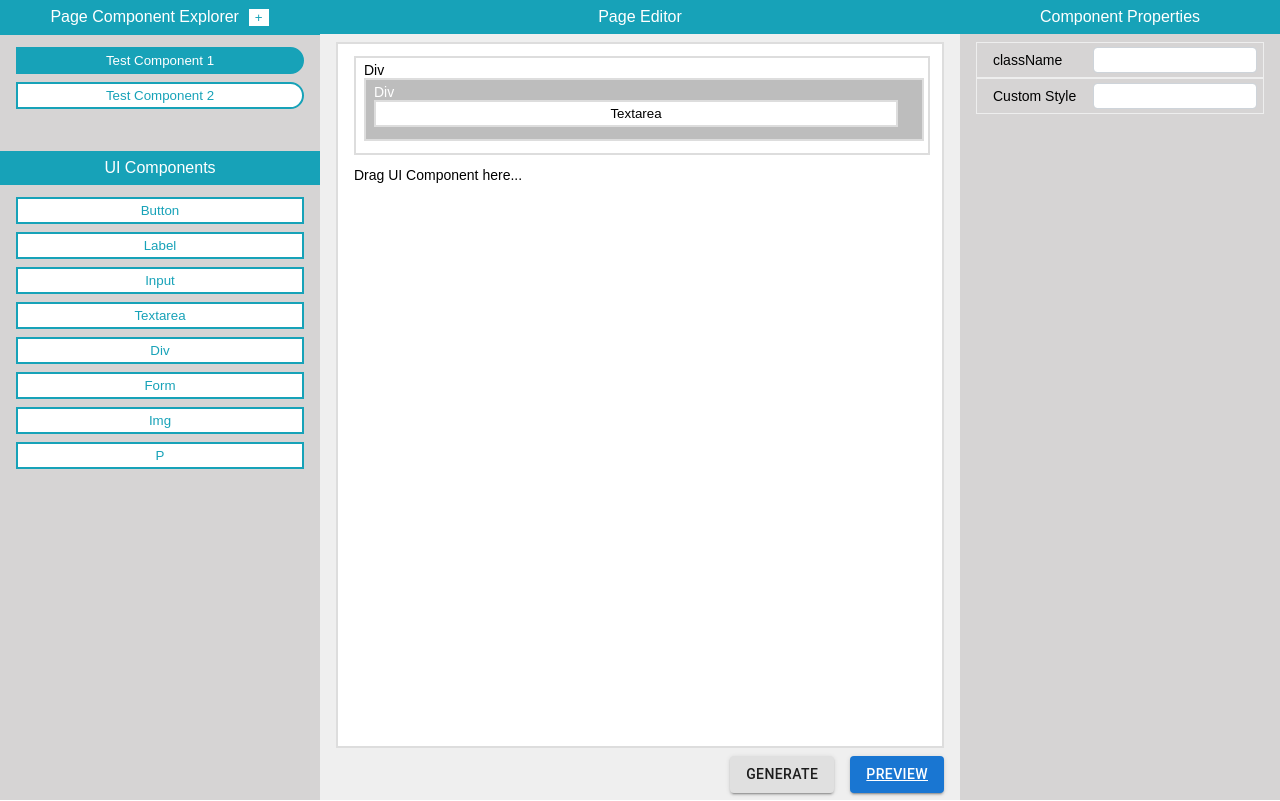
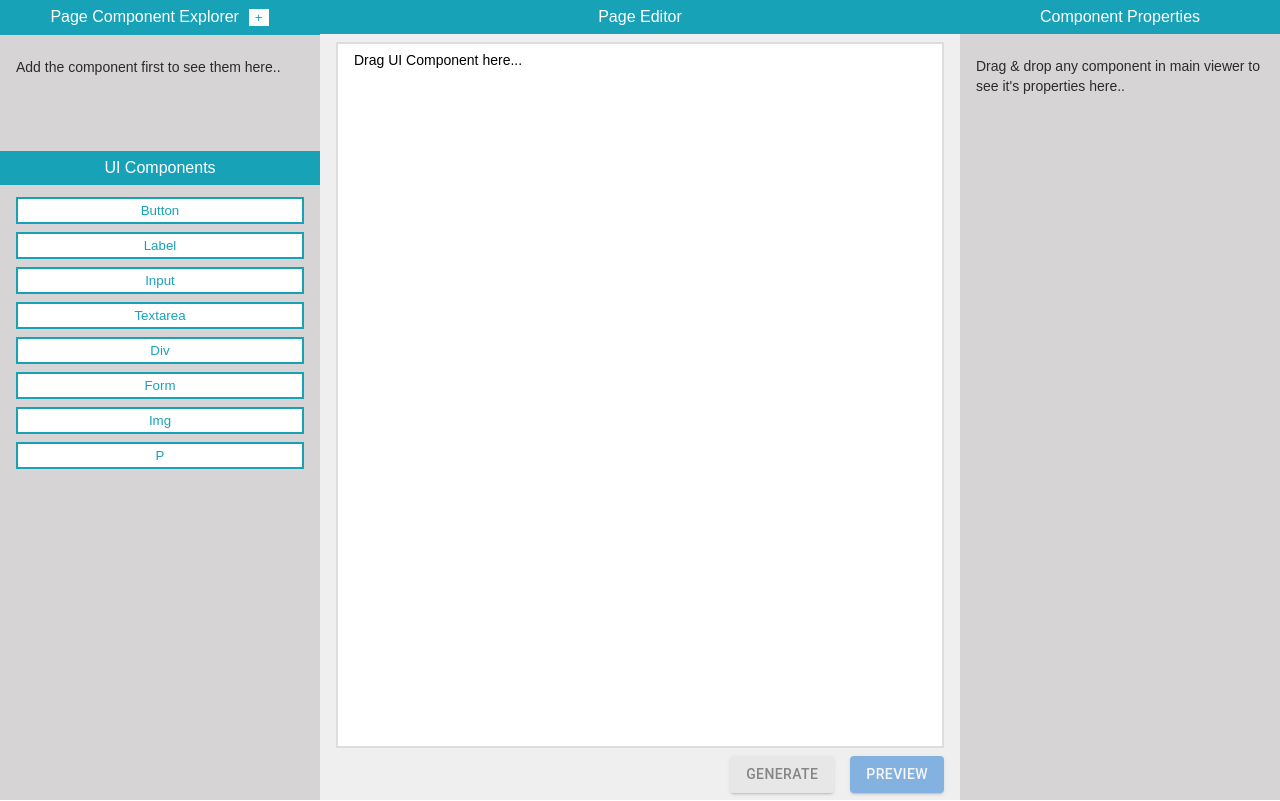
Before and after one commit to vishsahane/react-code-generator, a React (Create React App) app: page /editor in a window 1280 px wide. Built offline with nearby package versions, Linux system fonts and the light colour scheme.

Commit message:
spinner and selectedPageIndex

```diff
--- a/src/components/common/index.js
+++ b/src/components/common/index.js
@@ -1,5 +1,7 @@
 import ModalDialogBox from './modal-dialog-box/ModalDialogBox'
+import Loading from './loading/Loading'
 
 export {
-  ModalDialogBox
+  ModalDialogBox,
+  Loading
 }
--- /dev/null
+++ b/src/components/common/loading/Loading.css
@@ -0,0 +1,103 @@
+.overlay{
+  position: fixed;
+  opacity: 0.5;
+  width: 100%;
+  height: 100%;
+  z-index: 1099;
+  background-color: #555;
+  top:0;
+  right:0;
+  bottom: 0;
+  left: 0;
+  color: #fff;
+  display: flex;
+  justify-content: center;
+  align-items: center;
+}
+.displayNone{
+  display:none
+}
+.lds-roller {
+  display: inline-block;
+  position: relative;
+  width: 80px;
+  height: 80px;
+}
+.lds-roller div {
+  animation: lds-roller 1.2s cubic-bezier(0.5, 0, 0.5, 1) infinite;
+  transform-origin: 40px 40px;
+}
+.lds-roller div:after {
+  content: " ";
+  display: block;
+  position: absolute;
+  width: 7px;
+  height: 7px;
+  border-radius: 50%;
+  background: #fff;
+  margin: -4px 0 0 -4px;
+}
+.lds-roller div:nth-child(1) {
+  animation-delay: -0.036s;
+}
+.lds-roller div:nth-child(1):after {
+  top: 63px;
+  left: 63px;
+}
+.lds-roller div:nth-child(2) {
+  animation-delay: -0.072s;
+}
+.lds-roller div:nth-child(2):after {
+  top: 68px;
+  left: 56px;
+}
+.lds-roller div:nth-child(3) {
+  animation-delay: -0.108s;
+}
+.lds-roller div:nth-child(3):after {
+  top: 71px;
+  left: 48px;
+}
+.lds-roller div:nth-child(4) {
+  animation-delay: -0.144s;
+}
+.lds-roller div:nth-child(4):after {
+  top: 72px;
+  left: 40px;
+}
+.lds-roller div:nth-child(5) {
+  animation-delay: -0.18s;
+}
+.lds-roller div:nth-child(5):after {
+  top: 71px;
+  left: 32px;
+}
+.lds-roller div:nth-child(6) {
+  animation-delay: -0.216s;
+}
+.lds-roller div:nth-child(6):after {
+  top: 68px;
+  left: 24px;
+}
+.lds-roller div:nth-child(7) {
+  animation-delay: -0.252s;
+}
+.lds-roller div:nth-child(7):after {
+  top: 63px;
+  left: 17px;
+}
+.lds-roller div:nth-child(8) {
+  animation-delay: -0.288s;
+}
+.lds-roller div:nth-child(8):after {
+  top: 56px;
+  left: 12px;
+}
+@keyframes lds-roller {
+  0% {
+    transform: rotate(0deg);
+  }
+  100% {
+    transform: rotate(360deg);
+  }
+}
--- /dev/null
+++ b/src/components/common/loading/Loading.js
@@ -0,0 +1,16 @@
+import React from 'react'
+
+import './Loading.css'
+
+const Loading = (props) => {
+  const { showSpinner } = props
+  return (
+    <div className={showSpinner ? 'overlay' : 'displayNone'}>
+      <div class="lds-roller">
+        <div></div><div></div><div></div><div></div><div></div><div></div><div></div><div></div>
+      </div>
+    </div>
+  )
+}
+
+export default Loading
--- a/src/components/editor/Editor.js
+++ b/src/components/editor/Editor.js
@@ -7,50 +7,15 @@ import PageExplorer from '../page-explorer/PageExplorer'
 import UIComponents from '../ui-components/UIComponents'
 import PageEditor from '../page-editor/PageEditor'
 import ComponentProperties from '../component-properties/ComponentProperties'
+import { Loading } from '../common'
 
 const Editor = () => {
-  const initialPages = [
-    {
-      name: 'Test Component 1',
-      controls: [{
-        label: 'Div', name: 'div', isContainer: true,
-        properties: [
-          { label: 'className', name: 'className', type: 'text', required: false, value: '' },
-          { label: 'Custom Style', name: 'customStyle', type: 'text', required: false, value: '' }
-        ],
-        controls: [{
-          label: 'Div', name: 'div', isContainer: true,
-          properties: [
-            { label: 'className', name: 'className', type: 'text', required: false, value: '' },
-            { label: 'Custom Style', name: 'customStyle', type: 'text', required: false, value: '' }
-          ],
-          controls: [{
-            label: 'Textarea', name: 'textarea', isContainer: false,
-            properties: [
-              { label: 'name', name: 'name', type: 'text', required: false, value: '' },
-              { label: 'id', name: 'id', type: 'text', required: false, value: '' },
-              { label: 'className', name: 'className', type: 'text', required: false, value: '' },
-              { label: 'Custom Style', name: 'customStyle', type: 'text', required: false, value: '' },
-              {
-                label: 'disabled', name: 'disabled', type: 'dropdown', required: false, value: '',
-                options: [{ label: 'Yes', value: true }, { label: 'No', value: false }]
-              },
-              {
-                label: 'autoFocus', name: 'autoFocus', type: 'dropdown', required: false, value: '',
-                options: [{ label: 'Yes', value: true }, { label: 'No', value: false }]
-              }
-            ]
-          }]
-        }]
-      }]
-    },
-    { name: 'Test Component 2', controls: [] }
-  ]
+  const initialPages = []
   const [pages, setPages] = useState(initialPages)
-  const [selectedPath, setSelectedPath] = useState('0.controls.0.controls.0')
+  const [selectedPath, setSelectedPath] = useState('')
+  const [showSpinner, setShowSpinner] = useState(false)
 
-  return (
-    <div className="container">
+  return (<div className="container">
     <div className="flex">
       <div className="col-1">
         <PageExplorer pages={pages} setPages={setPages} selectedPath={selectedPath}
@@ -59,13 +24,14 @@ const Editor = () => {
       </div>
       <div className="col-2">
         <PageEditor pages={pages} setPages={setPages} selectedPath={selectedPath}
-            setSelectedPath={setSelectedPath} />
+          setSelectedPath={setSelectedPath} setShowSpinner={setShowSpinner}/>
       </div>
       <div className="col-3">
         <ComponentProperties pages={pages} setPages={setPages}
           selectedPath={selectedPath} />
       </div>
     </div>
+    <Loading showSpinner={showSpinner} />
   </div>
   )
 }
--- a/src/components/page-editor/PageEditor.js
+++ b/src/components/page-editor/PageEditor.js
@@ -1,5 +1,5 @@
 
-import React from 'react'
+import React, { useState } from 'react'
 import { useDrop } from 'react-dnd'
 import _ from 'lodash'
 import axios from 'axios'
@@ -9,8 +9,10 @@ import './PageEditor.css'
 import Control from './Control'
 
 const PageEditor = (props) => {
-  const { pages, setPages, selectedPath, setSelectedPath } = props
-  let selectedPage = pages[selectedPath.charAt(0)]
+  const { pages, setPages, selectedPath, setSelectedPath, setShowSpinner } = props
+  const selectedPageIndex = selectedPath.charAt(0)
+  const selectedPage = pages[selectedPageIndex]
+  const [isGenerated, setIsGenerated] = useState(false)
 
   const [{ canDrop, isOver, isOverCurrent }, drop] = useDrop({
     accept: 'UICOMPONENT',
@@ -44,13 +46,22 @@ const PageEditor = (props) => {
   }
   const generateCode = () => {
     console.log("generateCode", pages)
-    axios.post('http://localhost:7000/api/generateComponentFile', pages)
-    .then(function (response) {
-      console.log(response);
-    })
-    .catch(function (error) {
-      console.log(error);
-    })
+    setShowSpinner(true)
+    const payload = {
+      pages: pages,
+      selectedPageIndex: selectedPageIndex
+    }
+    axios.post('http://localhost:7000/api/generateComponentFile', payload)
+      .then(function (response) {
+        console.log(response)
+        setShowSpinner(false)
+        setIsGenerated(true)
+      })
+      .catch(function (error) {
+        console.log(error)
+        setShowSpinner(false)
+        alert("Failed to generate")
+      })
   }
   const previewCode = () => {
     console.log("previewCode", pages)
@@ -80,9 +91,11 @@ const PageEditor = (props) => {
         {isActive ? 'Release to drop component' : 'Drag UI Component here...'}
       </div>
       <div className="button-bar">
-        <button className="secondary-btn code-btn" onClick={() => generateCode()}>Generate</button>
+        <button className="secondary-btn code-btn" onClick={() => generateCode()}
+          disabled={!pages.length}>Generate</button>
         {/* <button className="standard-btn code-btn" onClick={() => previewCode()}>Preview</button> */}
-        <Link to="/preview" target="_blank" className="standard-btn code-btn">Preview</Link>
+        <Link to="/preview" target="_blank"
+          className={"standard-btn code-btn" + (isGenerated ? "" : " disabled")}>Preview</Link>
       </div>
     </div>
   )
--- a/src/components/page-explorer/PageExplorer.js
+++ b/src/components/page-explorer/PageExplorer.js
@@ -19,6 +19,7 @@ const PageExplorer = (props) => {
         <button className="plus-btn" onClick={() => setShowAddPage(true)}> + </button>
       </div>
       <div className="content">
+        {pages.length ?
           <ul>
             {pages.map((page, pageIndex) =>
               <li key={pageIndex}>
@@ -29,6 +30,9 @@ const PageExplorer = (props) => {
               </li>
             )}
           </ul>
+          :
+          <p className="note">Add the component first to see them here..</p>
+        }
       </div>
       {showAddPage && <AddPage setShowModal={setShowAddPage} pages={pages}
         setPages={setPages} setSelectedPath={setSelectedPath} />}
--- a/src/components/preview/Preview.js
+++ b/src/components/preview/Preview.js
@@ -1,10 +1,12 @@
+import React, { useState } from 'react';
+import Page1 from './Page1';
 
-import React from 'react'
+const Preview = () => {
+  return (
+    <div className="preview-container">
+      <Page1 />
+    </div>
+  )
+};
 
-const Preview = (props) => {
-  return <div className="preview-container">
-    <h1>Generate the component first and then click on preview!</h1>
-  </div>
-}
-
-export default Preview
+export default Preview;
--- a/src/index.css
+++ b/src/index.css
@@ -30,6 +30,7 @@ html, body,#root,.container{
   margin: 0;
   outline: 0;
   cursor: pointer;
+  text-decoration: none;
   transition: background-color 250ms cubic-bezier(0.4, 0, 0.2, 1) 0ms,box-shadow 250ms cubic-bezier(0.4, 0, 0.2, 1) 0ms,border 250ms cubic-bezier(0.4, 0, 0.2, 1) 0ms;
 }
 .standard-btn{
@@ -40,6 +41,10 @@ html, body,#root,.container{
 .standard-btn:hover{
   background-color: rgb(17, 82, 147);
   box-shadow: 0px 2px 4px -1px rgba(0,0,0,0.2), 0px 4px 5px 0px rgba(0,0,0,0.14), 0px 1px 10px 0px rgba(0,0,0,0.12);
+}
+.standard-btn:disabled, .standard-btn.disabled, .secondary-btn:disabled, .secondary-btn.disabled{
+  opacity: 0.5;
+  pointer-events: none
 }
 .secondary-btn{
   color: rgba(0, 0, 0, 0.87);
```
Lines whose indentation alone changed are shown as unchanged.
